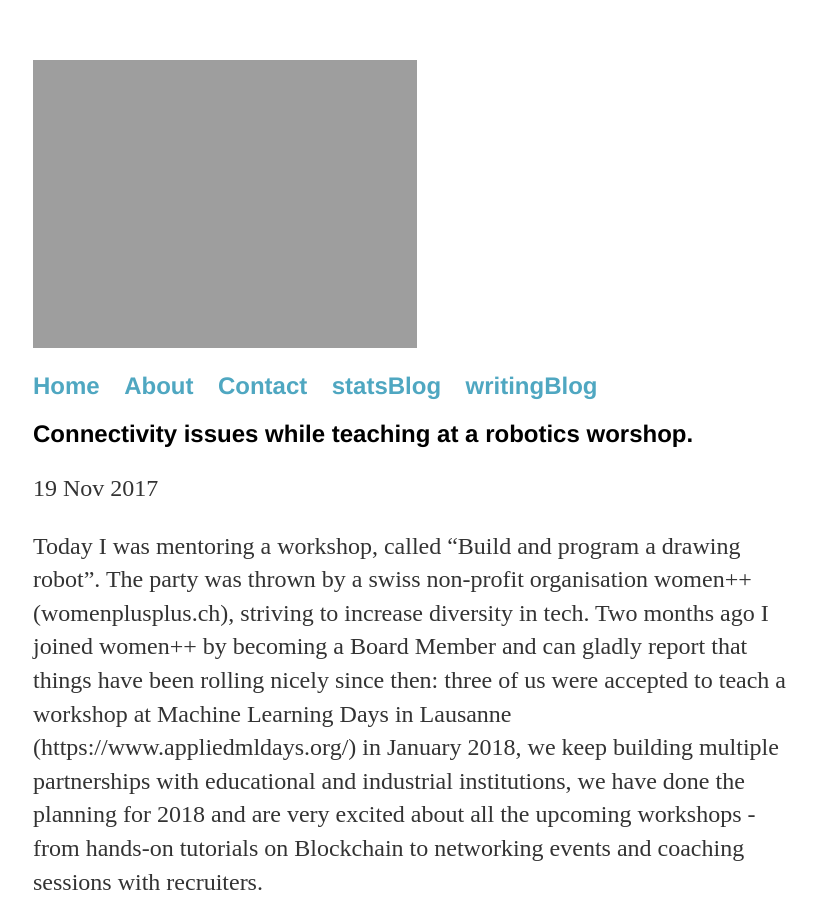
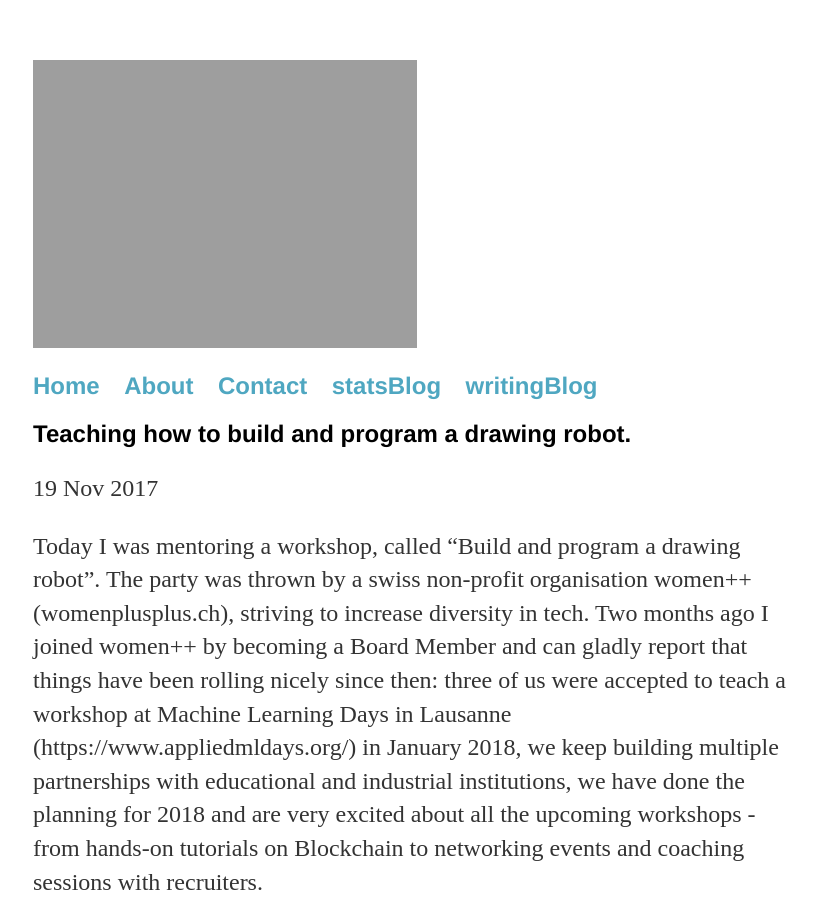
Before and after one commit to elizavetasemenova/elizavetasemenova.github.io, a Jekyll site: the page built from _posts/2017-11-19-Teaching-how-to-build-and-program-a-drawing-robot..md, in a window 1280 px wide and 900 px high. Shown: the whole window, without its empty margins (223-1040 px from the left). Built offline with Jekyll 4.4.1, drawn with Linux system fonts in a browser that asks for light colours; comment, search, counter and statistics services are not loaded.

Commit message:
Update and rename 2017-11-19-Connectivity-issues-while-teaching-at-a-robotics-worshop.md to 2017-11-19-Teaching-how-to-build-and-program-a-drawing-robot..md

```diff
--- a/_posts/2017-11-19-Connectivity-issues-while-teaching-at-a-robotics-worshop.md
+++ b/_posts/2017-11-19-Teaching-how-to-build-and-program-a-drawing-robot..md
@@ -1,6 +1,6 @@
 ---
 layout: post
-title: Connectivity issues while teaching at a robotics worshop.
+title: Teaching how to build and program a drawing robot.
 date: 2017-11-19
 comments: true
 ---
```
